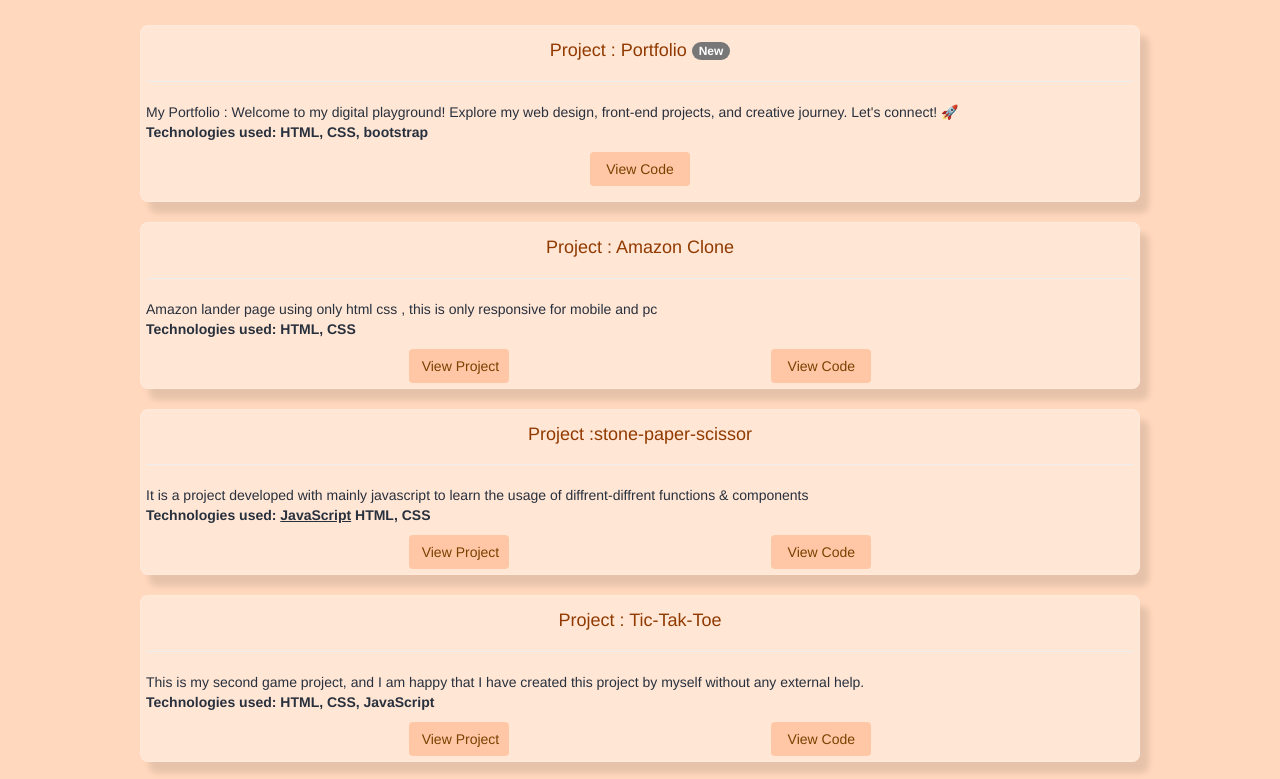
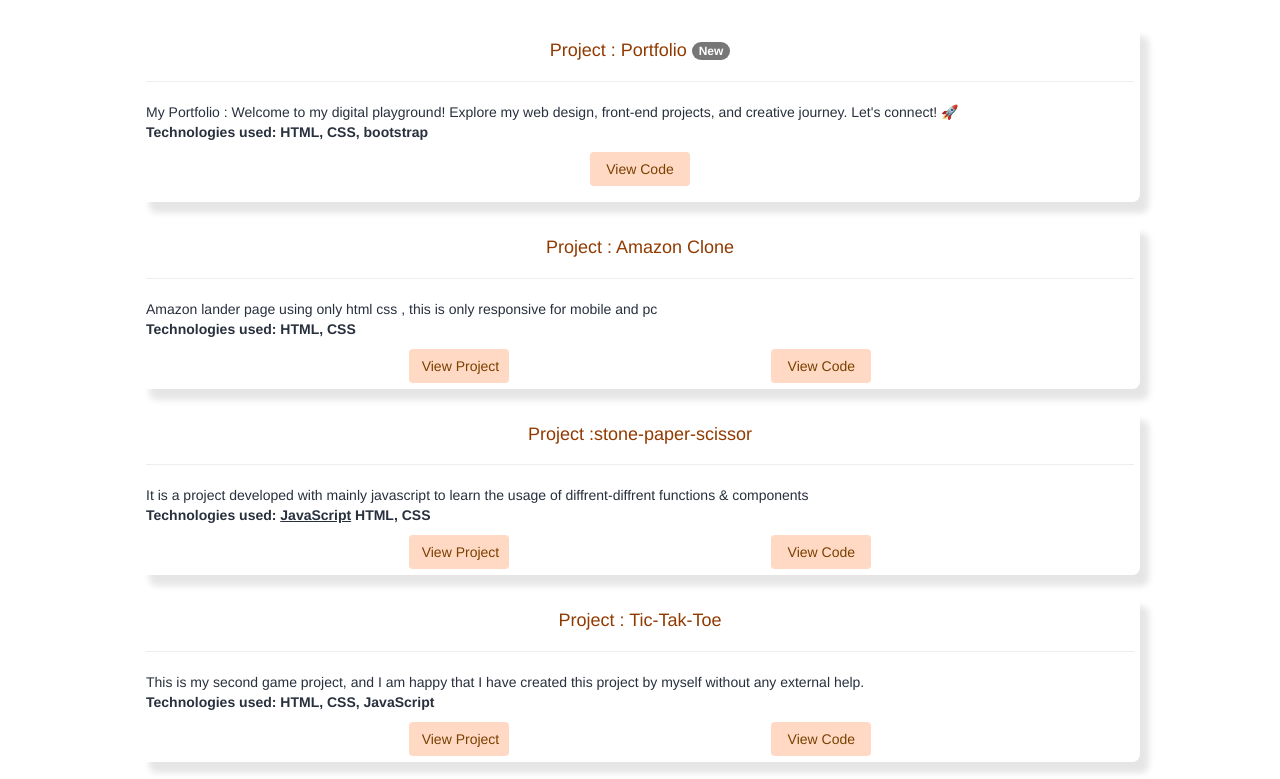
Before and after one commit to Nitinmaurya67/Nitinmaurya67.github.io, a plain HTML site: page project.html in a window 1280 px wide. Shown: the part 64-843 px from the top of the page. Drawn offline with nearby package versions, Linux system fonts and the light colour scheme.

Commit message:
Update project.css

```diff
--- a/project.css
+++ b/project.css
@@ -2,7 +2,7 @@
 body{
     font-family: "Arsenal SC", sans-serif;
 
-    background: linear-gradient(#ffd8bd 100%, #db640362 50%);
+
     padding-top: 10px;
     padding-bottom: 20px;
 
```
